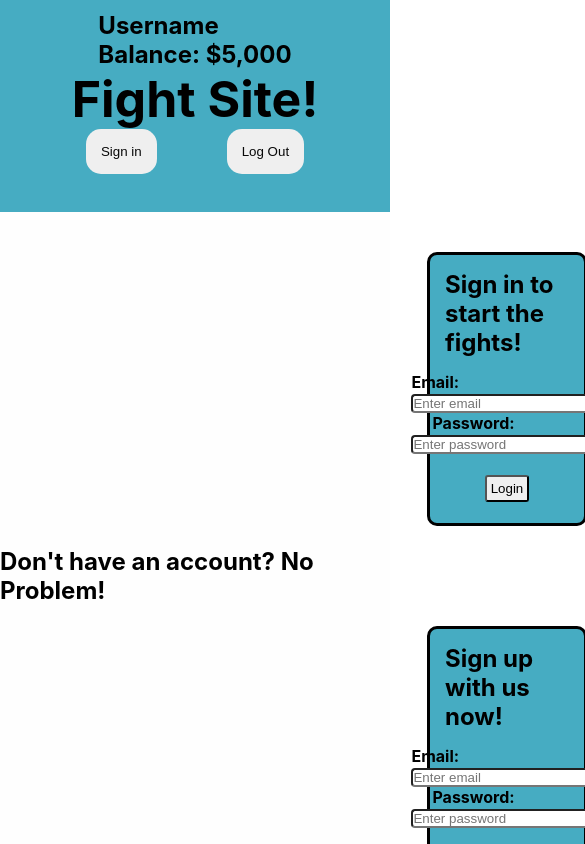
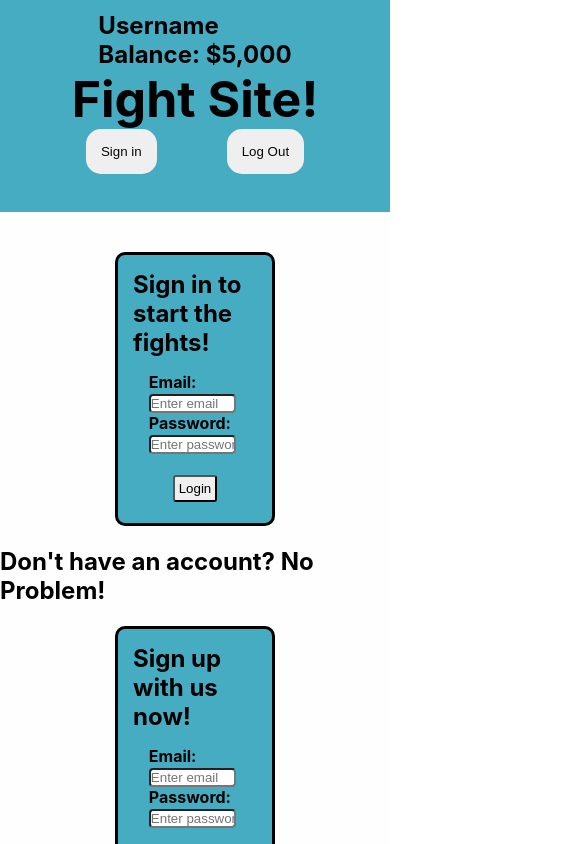
Before and after one commit to fightsite/fightsite1.0, a React (Create React App) app in the folder client/: page / in a window 390 px wide. Shown: the top 844 px of the page, 585 px wide, since content can reach past the window. Built offline with nearby package versions, Linux system fonts and the light colour scheme.

Commit message:
Modified login forms, they are more responsive now.

```diff
--- a/client/src/components/sign-in.js
+++ b/client/src/components/sign-in.js
@@ -2,7 +2,7 @@ import React from 'react';
 
 function signIn () {
     return (
-    <main>
+    <main className="login-main-div">
         <section className="signIn-form-main-container1">
             <div className="form-title">
                 <h2>Sign in to start the fights!</h2>
@@ -10,10 +10,10 @@ function signIn () {
             <div className="form-info">
                 <form className="form">
                     <label for="email"><b>Email:</b></label>
-                    <input type="text" placeholder="Enter email" name="email" required/>
+                    <span><input type="text" placeholder="Enter email" name="email" required/></span>
 
                     <label for="password"><b className="pass-title">Password:</b></label>
-                    <input type="password" placeholder="Enter password" name="password" required/>
+                    <span><input type="password" placeholder="Enter password" name="password" required/></span>
                     <div className="btn-div">
                         <button className="signIn-btns" type="submit">Login</button>
                     </div>
@@ -22,7 +22,7 @@ function signIn () {
         </section>
         <section className="divider">
             <div>
-                <h2>Don't have an account? No Problem!</h2>
+                <h2 className="divider-message">Don't have an account? No Problem!</h2>
             </div>
         </section>
         <section className="signIn-form-main-container2">
@@ -32,10 +32,10 @@ function signIn () {
             <div className="form-info">
                 <form className="form">
                     <label for="email"><b>Email:</b></label>
-                    <input type="text" placeholder="Enter email" name="email" required/>
+                    <span><input type="text" placeholder="Enter email" name="email" required/></span>
 
                     <label for="password"><b className="pass-title">Password:</b></label>
-                    <input type="password" placeholder="Enter password" name="password" required/>
+                    <span><input type="password" placeholder="Enter password" name="password" required/></span>
                     <div className="btn-div">
                         <button className="signIn-btns" type="submit">Create Account</button>
                     </div>
--- a/client/src/index.css
+++ b/client/src/index.css
@@ -228,6 +228,12 @@ code {
 }
 
 /* sign-in style start */
+.login-main-div {
+  display: flex;
+  align-items: center;
+  flex-direction: column;
+}
+
 .signIn-form-main-container1 {
   display: flex;
   flex-direction: column;
@@ -236,7 +242,6 @@ code {
   border-style: solid;
   border-width: 3px;
   width: 41%;
-  margin-left: 427px;
   border-radius: 10px;
   background-color: #46acc2;
   margin-top: 40px;
@@ -250,7 +255,6 @@ code {
   border-style: solid;
   border-width: 3px;
   width: 41%;
-  margin-left: 427px;
   border-radius: 10px;
   background-color: #46acc2;
   margin-bottom: 40px;
@@ -265,8 +269,18 @@ code {
 }
 
 .form input {
-  padding-right: 10px;
   border-radius: 4px;
+  width: 100%
+}
+
+.form-info {
+  width: 60%
+}
+
+.form span {
+  display: block;
+  overflow: hidden;
+  padding: 0 5px 0 0;
 }
 
 .btn-div {
@@ -287,11 +301,6 @@ code {
   margin-bottom: 21px;
 }
 
-.pass-title {
-  padding-left: 21px;
-}
-
-
 /* for phone screens */
 @media screen and (max-width: 700px) {
   .header-div {
```
